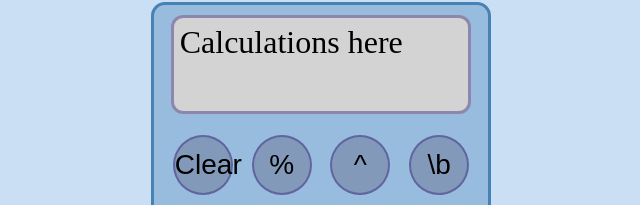
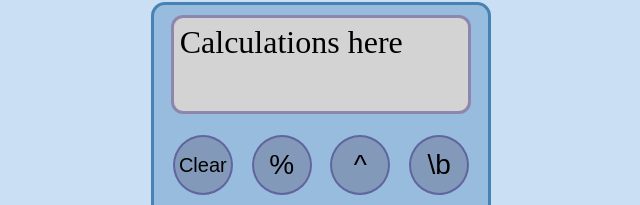
Before and after one commit to taraksh01/calculator, a plain HTML site: page index.html in a window 1280 px wide. Shown: the part 55-260 px from the top of the page, 319-959 px from the left. Drawn offline with Linux system fonts and the light colour scheme.

Commit message:
Set font size of clear button to 20px

```diff
--- a/style.css
+++ b/style.css
@@ -55,3 +55,7 @@ button {
   background-color: #544f7150;
   border: 2px double #483d8b90;
 }
+
+.clear {
+  font-size: 20px;
+}
```
